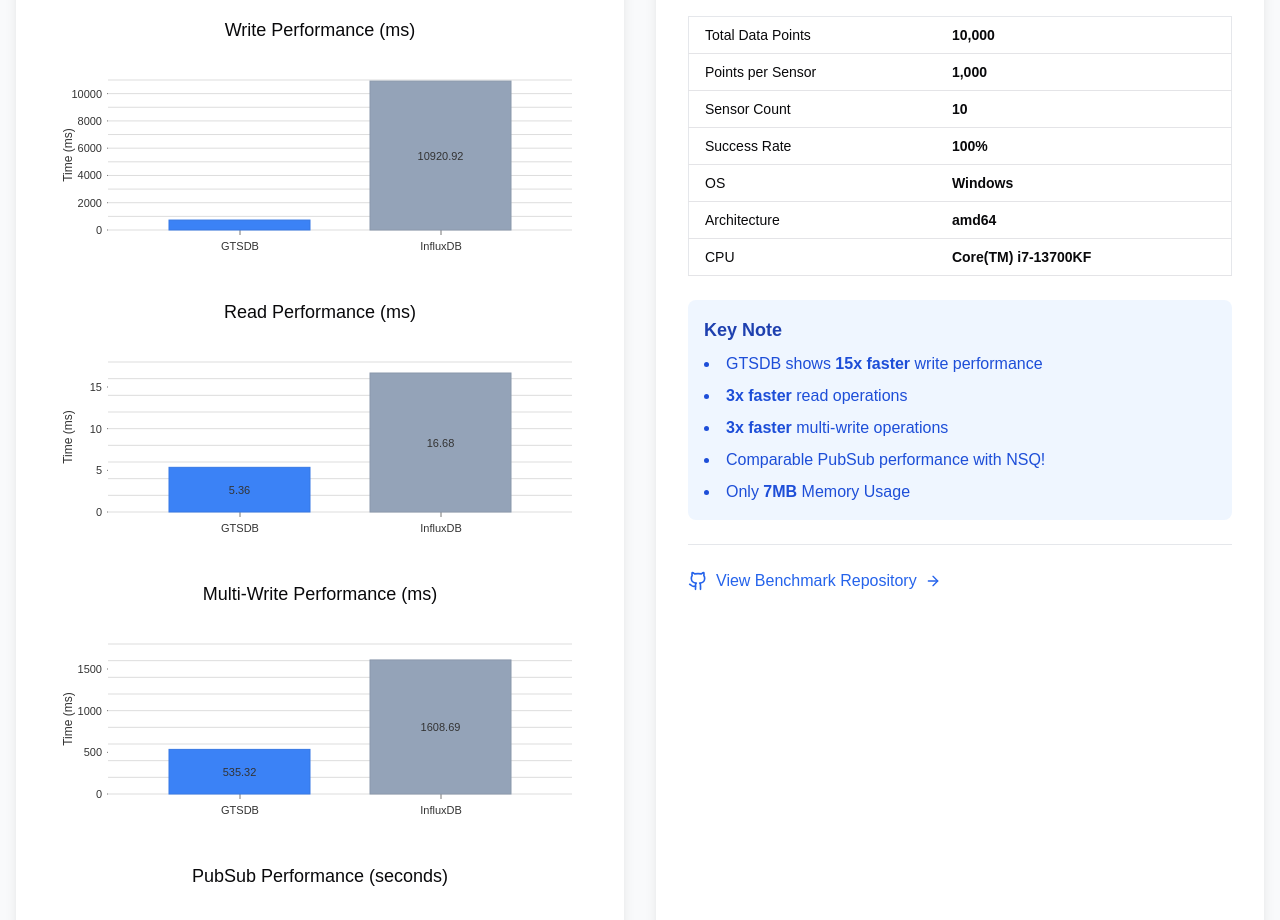
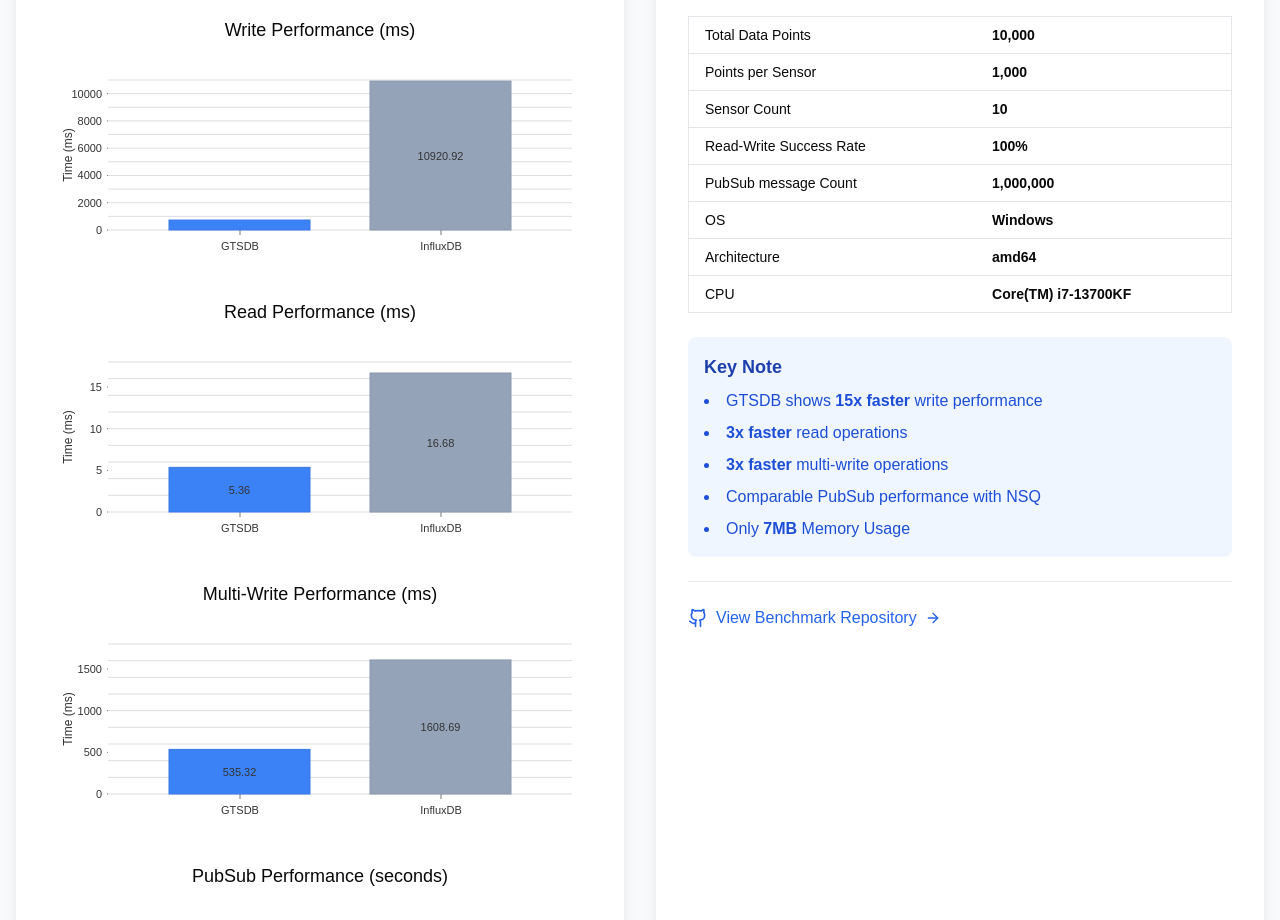
Before and after one commit to abbychau/gtsdb-homepage, a Next.js app: page / in a window 1280 px wide. Shown: the part 2560-3480 px from the top of the page. Built offline with nearby package versions, Linux system fonts and the light colour scheme.

Commit message:
feat: update PerformanceSection to include Read-Write Success Rate and PubSub message Count

```diff
--- a/app/page.tsx
+++ b/app/page.tsx
@@ -601,8 +601,12 @@
                     <td className="py-2 px-4 border-b font-bold">10</td>
                   </tr>
                   <tr>
-                    <td className="py-2 px-4 border-b">Success Rate</td>
+                    <td className="py-2 px-4 border-b">Read-Write Success Rate</td>
                     <td className="py-2 px-4 border-b font-bold">100%</td>
+                  </tr>
+                  <tr>
+                    <td className="py-2 px-4 border-b">PubSub message Count</td>
+                    <td className="py-2 px-4 border-b font-bold">1,000,000</td>
                   </tr>
                   <tr>
                     <td className="py-2 px-4 border-b">OS</td>
@@ -624,7 +628,7 @@
                   <li>GTSDB shows <strong>15x faster</strong> write performance</li>
                   <li><strong>3x faster</strong> read operations</li>
                   <li><strong>3x faster</strong> multi-write operations</li>
-                  <li>Comparable PubSub performance with NSQ!</li>
+                  <li>Comparable PubSub performance with NSQ</li>
                   <li>Only <strong>7MB</strong> Memory Usage</li>
                 </ul>
               </div>
```
